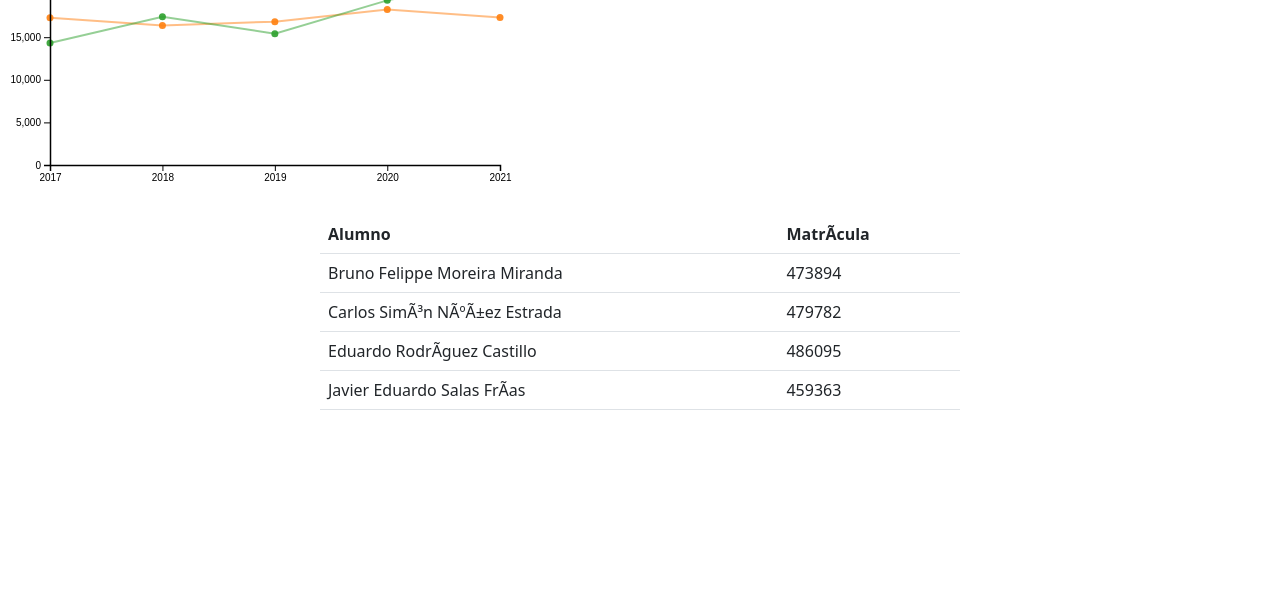
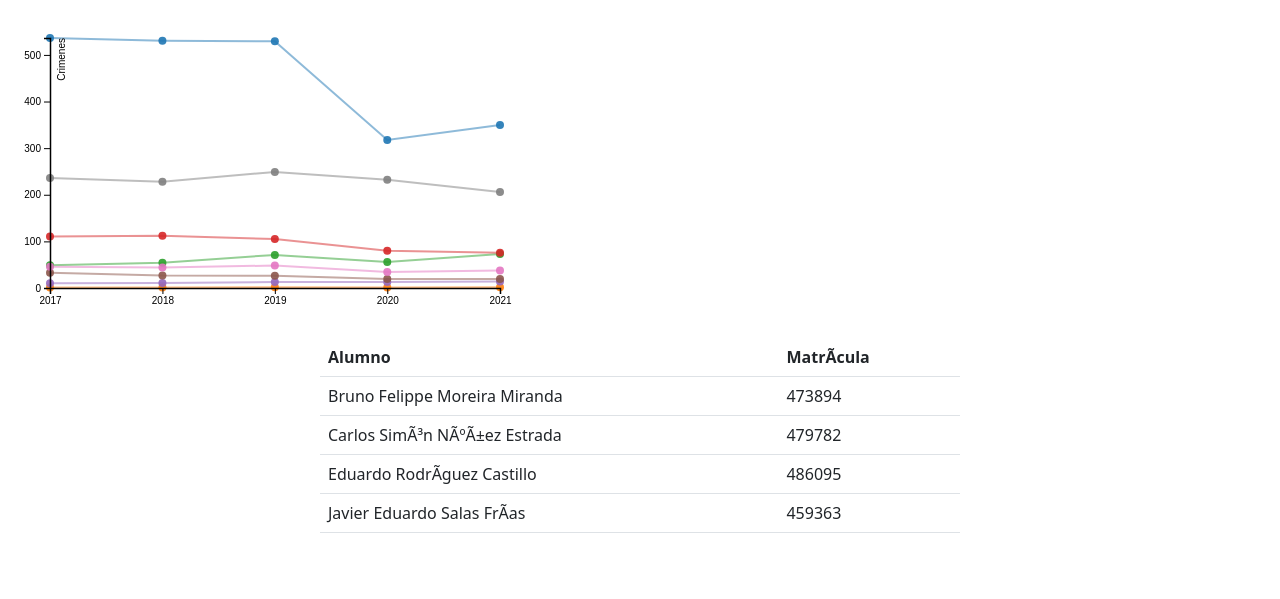
Before and after one commit to brunofelippemm/Analisis-Tendencias-D3, a plain HTML site: page index.html in a window 1280 px wide. Shown: the part 201-800 px from the top of the page. Drawn offline with nearby package versions, Linux system fonts and the light colour scheme.

Commit message:
Cambios finales del codigo

```diff
--- a/data/crimenes.json
+++ b/data/crimenes.json
@@ -1,32 +1,82 @@
 [
     {
-      "name": "Mexico",
+      "name": "Hurtos",
       "values": [
-        {"Fecha": "2017", "TotalCrimenes": "26340"},
-        {"Fecha": "2018", "TotalCrimenes": "29340"},
-        {"Fecha": "2019", "TotalCrimenes": "24329"},
-        {"Fecha": "2020", "TotalCrimenes": "27410"},
-        {"Fecha": "2021", "TotalCrimenes": "23451"}
+        {"Fecha": "2017", "TotalCrimenes": "536.28"},
+        {"Fecha": "2018", "TotalCrimenes": "530.15"},
+        {"Fecha": "2019", "TotalCrimenes": "529.19"},
+        {"Fecha": "2020", "TotalCrimenes": "317.53"},
+        {"Fecha": "2021", "TotalCrimenes": "349.43"}
       ]
     },
     {
-      "name": "Estados Unidos",
+      "name": "Agresion Sexual",
       "values": [
-        {"Fecha": "2017", "TotalCrimenes": "17294"},
-        {"Fecha": "2018", "TotalCrimenes": "16374"},
-        {"Fecha": "2019", "TotalCrimenes": "16825"},
-        {"Fecha": "2020", "TotalCrimenes": "18244"},
-        {"Fecha": "2021", "TotalCrimenes": "17311"}
+        {"Fecha": "2017", "TotalCrimenes": "1.06"},
+        {"Fecha": "2018", "TotalCrimenes": "1.3"},
+        {"Fecha": "2019", "TotalCrimenes": "1.41"},
+        {"Fecha": "2020", "TotalCrimenes": "1.23"},
+        {"Fecha": "2021", "TotalCrimenes": "1.6"}
       ]
     },
     {
-      "name": "España",
+      "name": "Secuestros",
       "values": [
-        {"Fecha": "2017", "TotalCrimenes": "14325"},
-        {"Fecha": "2018", "TotalCrimenes": "17410"},
-        {"Fecha": "2019", "TotalCrimenes": "15410"},
-        {"Fecha": "2020", "TotalCrimenes": "19321"},
-        {"Fecha": "2021", "TotalCrimenes": "21812"}
+        {"Fecha": "2017", "TotalCrimenes": "49"},
+        {"Fecha": "2018", "TotalCrimenes": "54"},
+        {"Fecha": "2019", "TotalCrimenes": "71"},
+        {"Fecha": "2020", "TotalCrimenes": "56"},
+        {"Fecha": "2021", "TotalCrimenes": "73"}
+      ]
+    },
+    {
+      "name": "Robos",
+      "values": [
+        {"Fecha": "2017", "TotalCrimenes": "110.27"},
+        {"Fecha": "2018", "TotalCrimenes": "112.17"},
+        {"Fecha": "2019", "TotalCrimenes": "105.06"},
+        {"Fecha": "2020", "TotalCrimenes": "79.88"},
+        {"Fecha": "2021", "TotalCrimenes": "75.45"}
+      ]
+    },
+    {
+      "name": "Trafico de drogas",
+      "values": [
+        {"Fecha": "2017", "TotalCrimenes": "10.11"},
+        {"Fecha": "2018", "TotalCrimenes": "10.84"},
+        {"Fecha": "2019", "TotalCrimenes": "12.69"},
+        {"Fecha": "2020", "TotalCrimenes": "12.65"},
+        {"Fecha": "2021", "TotalCrimenes": "13.94"}
+      ]
+    },
+    {
+      "name": "Sustracciones de vehiculos",
+      "values": [
+        {"Fecha": "2017", "TotalCrimenes": "32.47"},
+        {"Fecha": "2018", "TotalCrimenes": "26.64"},
+        {"Fecha": "2019", "TotalCrimenes": "26.17"},
+        {"Fecha": "2020", "TotalCrimenes": "19.06"},
+        {"Fecha": "2021", "TotalCrimenes": "19.17"}
+      ]
+    },
+    {
+      "name": "Robos con violencia",
+      "values": [
+        {"Fecha": "2017", "TotalCrimenes": "45.83"},
+        {"Fecha": "2018", "TotalCrimenes": "43.82"},
+        {"Fecha": "2019", "TotalCrimenes": "48.27"},
+        {"Fecha": "2020", "TotalCrimenes": "34.47"},
+        {"Fecha": "2021", "TotalCrimenes": "37.47"}
+      ]
+    },
+    {
+      "name": "Homidicios dolosos",
+      "values": [
+        {"Fecha": "2017", "TotalCrimenes": "236"},
+        {"Fecha": "2018", "TotalCrimenes": "228"},
+        {"Fecha": "2019", "TotalCrimenes": "249"},
+        {"Fecha": "2020", "TotalCrimenes": "232"},
+        {"Fecha": "2021", "TotalCrimenes": "206"}
       ]
     }
 ]
--- a/index.html
+++ b/index.html
@@ -18,6 +18,9 @@
           </div>
         </nav>
       </header>
+    <br>
+    <br>
+    <h1 class="display-4 d-flex justify-content-center" >Evolución de crimenes en España</h1>
     <div id="grafica"></div>
   </body>
   <footer>
@@ -48,6 +51,5 @@
             </tbody>
         </table>
     <script type="text/javascript" src="./js/grafica.js"></script>
-    <script type="text/javascript" src="./data/crimenes.json"></script>
   </footer>
 </html>
--- a/js/grafica.js
+++ b/js/grafica.js
@@ -1,4 +1,6 @@
-d3.json("/data/crimenes.json", function(data) {
+var jsonFile = "/data/crimenes.json"
+
+d3.json(jsonFile, function(data) {
   // parametros para la grafica
   var width = 500;
   var height = 300;
@@ -11,7 +13,7 @@ d3.json("/data/crimenes.json", function(data) {
 
   // parametros para los circulos
   var opacidadCirculos = '0.9';
-  var radioCirculo = 3.5;
+  var radioCirculo = 4.0;
   var radioCirculoHover = 6;
 
 
@@ -36,7 +38,7 @@ d3.json("/data/crimenes.json", function(data) {
   // Escala ordinal
   var color = d3.scaleOrdinal(d3.schemeCategory10);
 
-  // Empezar con SVG para la creacion de la graica con los parametros definidos
+  // Empezar con SVG para la creacion de la grafica con los parametros definidos
   // de ancho y alto
   var svg = d3.select("#grafica").append("svg")
     .attr("width", (width + margin) + "px")
@@ -155,5 +157,5 @@ d3.json("/data/crimenes.json", function(data) {
     .attr("y", 15)
     .attr("transform", "rotate(-90)")
     .attr("fill", "#000")
-    .text("Crimenes Totales");
+    .text("Crimenes");
 });
```
Also changed, not shown: js/oldjs.js (deleted, +0 -36 lines).
